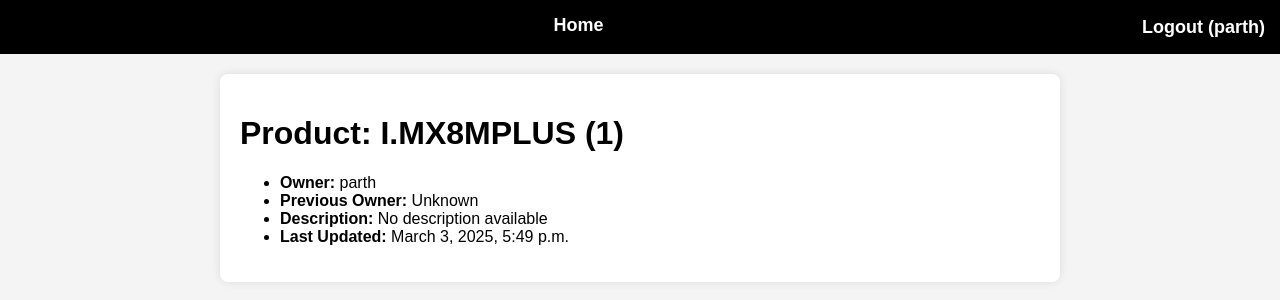
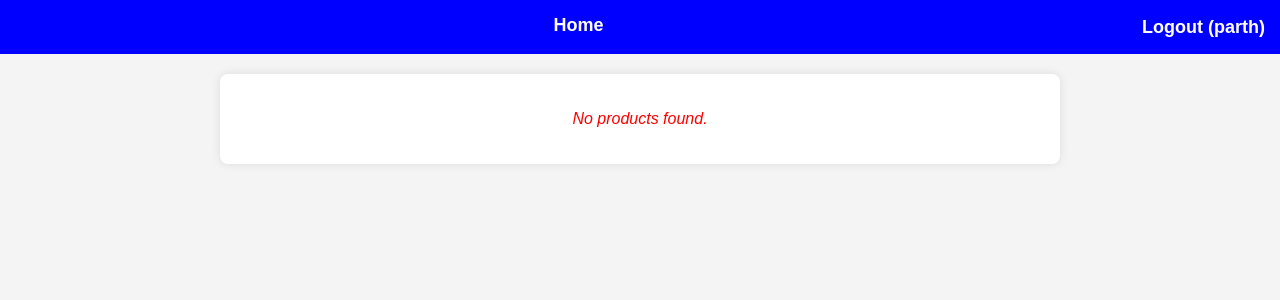
Before and after one commit to ParthG2912/DjangoInvetory, a Django app: page /product/1/ in a window 1280 px wide. Shown: the top 300 px of the page. Run offline with Django 5.2, Linux system fonts and the light colour scheme; a user stored in the database is signed in; data comes from the database, SQL or seed files in the repository.

Commit message:
Add product page and move all css to base html template
Signed-off-by: Parth Gandhi <parthkgandhi2912@gmail.com>

```diff
--- a/inventory/urls.py
+++ b/inventory/urls.py
@@ -5,7 +5,7 @@
 
 urlpatterns = [
     path('', views.home, name="home"),
-    path('product/<int:id>/', views.product, name="product"),
+    path('product/<str:name>/', views.product, name="product"),
     path('accounts/', include('django.contrib.auth.urls')),
     path('accounts/signup/', views.signup, name='signup'),
 ]
--- a/inventory/views.py
+++ b/inventory/views.py
@@ -18,9 +18,9 @@
     return render(request, "home.html", {"product_list": dict(res)})
 
 @login_required
-def product(request, id):
-    product = get_object_or_404(Products, id=id)
-    return render(request, "product.html", {"product": product})
+def product(request, name):
+    products = Products.objects.filter(product_name=name)
+    return render(request, "product.html", {"products": products})
 
 def signup(request):
     if request.method == "POST":
--- a/mysite/templates/base.html
+++ b/mysite/templates/base.html
@@ -13,7 +13,7 @@
         }
 
         .navbar {
-            background: black;
+            background: blue;
             padding: 15px;
             text-align: center;
             display: flex;
@@ -40,7 +40,7 @@
         .navbar a::before {
             content: "";
             position: absolute;
-            bottom: -2px;
+            bottom: 0;
             left: 0%;
             width: 0%;
             height: 2px;
@@ -79,10 +79,109 @@
             border-radius: 8px;
             box-shadow: 0px 0px 10px rgba(0, 0, 0, 0.1);
         }
+
+        h1 {
+            text-align: center;
+        }
+
+        .list {
+            display: flex;
+            flex-direction: column;
+            gap: 10px;
+            padding: 0;
+            align-items: center;
+            width: 100%;
+        }
+
+        .list-item {
+            border: 1px solid black;
+            width: 100%;
+            max-width: 500px;
+            list-style: none;
+            border-radius: 5px;
+            background-color: #f9f9f9;
+            transition: background 0.3s, color 0.3s;
+            padding: 10px;
+        }
+
+        .list-item:hover {
+            background: blue;
+            color: white;
+        }
+
+        .list-item a {
+            text-decoration: none;
+            color: black;
+            display: flex;
+            justify-content: space-between;
+            align-items: center;
+            flex: 1;
+        }
+
+        .list-item:hover * {
+            color: white;
+        }
+
+        .product-name {
+            font-weight: bold;
+        }
+
+        .product-counts {
+            text-align: right;
+        }
+
+        .no-products {
+            font-style: italic;
+            color: red;
+            text-align: center;
+        }
+
+        .row {
+            display: grid;
+            grid-template-columns: 10% 25% 25% 15% 15%;
+            align-items: center;
+            gap: 10px;
+            width: 100%;
+            padding: 5px 0;
+        }
+
+        .tag-no {
+            font-weight: bold;
+            text-align: center;
+        }
+
+        .owner {
+            font-weight: bold;
+            font-size: 16px;
+            color: #222;
+        }
+
+        .date {
+            font-size: 12px;
+            color: #777;
+        }
+
+        .status {
+            font-weight: bold;
+            text-align: center;
+        }
+
+        .available {
+            color: green;
+        }
+
+        .not-available {
+            color: red;
+        }
+
+        .description {
+            font-size: 12px;
+            color: #444;
+            margin-top: 5px;
+        }
     </style>
 </head>
 <body>
-
     <div class="navbar">
         {% if user.is_authenticated %}
             <div class="navbar-links">
@@ -98,6 +197,5 @@
     <div class="container">
         {% block content %}{% endblock %}
     </div>
-
 </body>
 </html>
--- a/mysite/templates/product.html
+++ b/mysite/templates/product.html
@@ -3,15 +3,27 @@
 {% block title %}Product Details{% endblock %}
 
 {% block content %}
-    {% if product %}
-        <h1>Product: {{ product.product_name|upper }} ({{ product.tag_no|default:"N/A" }})</h1>
-        <ul>
-            <li><strong>Owner:</strong> {{ product.curr_owner|default:"Not Assigned" }}</li>
-            <li><strong>Previous Owner:</strong> {{ product.prev_owner|default:"Unknown" }}</li>
-            <li><strong>Description:</strong> {{ product.description|default:"No description available" }}</li>
-            <li><strong>Last Updated:</strong> {{ product.last_updated|default:"Not Available" }}</li>
+    {% if products %}
+        <h1 style="text-align: center;">{{ products.0.product_name }}</h1>
+
+        <ul class="list">
+            {% for p in products|dictsortreversed:"is_available" %}
+                <li class="list-item">
+                    <div class="row">
+                        <span class="tag-no">#{{ p.tag_no }}</span>
+                        <span class="owner">Owner: {{ p.curr_owner }}</span>
+                        <span class="date">Last Updated: {{ p.last_updated|date:"d M Y, H:i" }}</span>
+                        <span class="status {% if not p.is_available %}not-available{% else %}available{% endif %}">
+                            {% if p.is_available %}Available{% else %}Not Available{% endif %}
+                        </span>
+                    </div>
+                    {% if p.description %}
+                        <p class="description">Description: {{ p.description }}</p>
+                    {% endif %}
+                </li>
+            {% endfor %}
         </ul>
     {% else %}
-        <h2>No product details available.</h2>
+        <p class="no-products">No products found.</p>
     {% endif %}
 {% endblock %}
```
Also changed, not shown: mysite/templates/home.html (+1 -59 lines).
